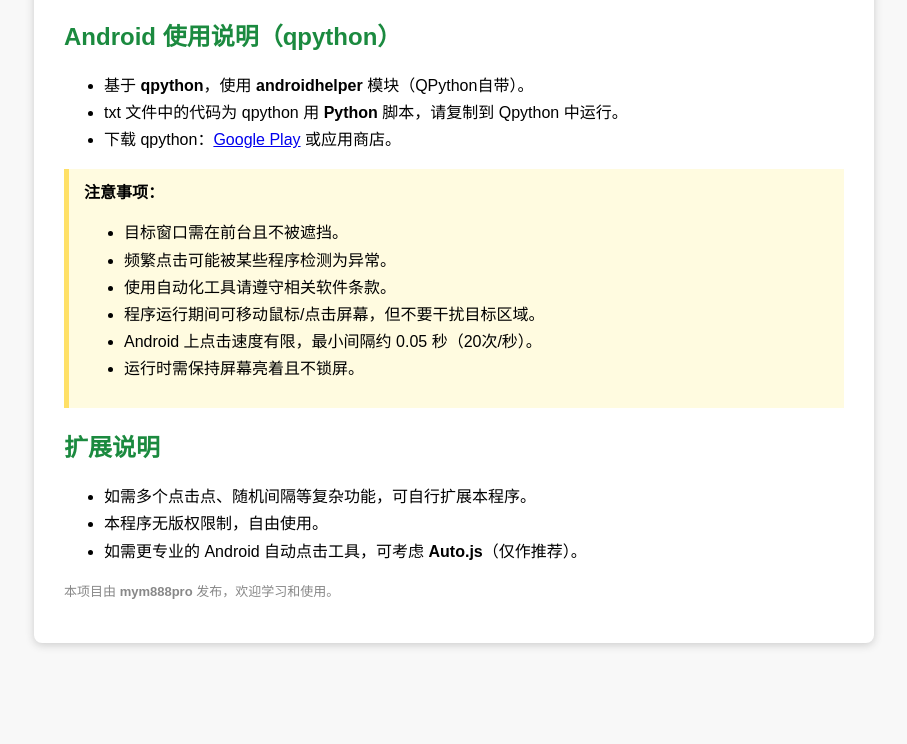
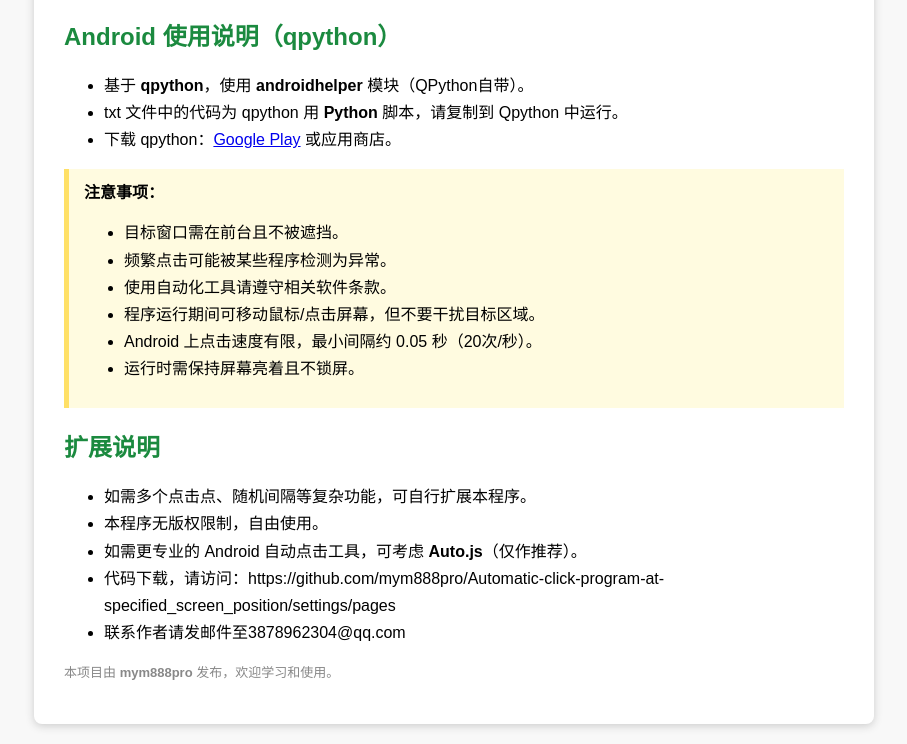
Before and after one commit to mym888pro/Automatic-click-program-at-specified_screen_position, a plain HTML site: page index.html in a window 1280 px wide. Shown: the part 591-1335 px from the top of the page, without its empty margins (186-1093 px from the left). Before the commit the page ends 1254 px from the top, so only its background shows below. Drawn offline with Linux system fonts and the light colour scheme.

Commit message:
Update index.html

```diff
--- a/index.html
+++ b/index.html
@@ -63,6 +63,8 @@
       <li>如需多个点击点、随机间隔等复杂功能，可自行扩展本程序。</li>
       <li>本程序无版权限制，自由使用。</li>
       <li>如需更专业的 Android 自动点击工具，可考虑 <b>Auto.js</b>（仅作推荐）。</li>
+      <li>代码下载，请访问：https://github.com/mym888pro/Automatic-click-program-at-specified_screen_position/settings/pages</li>
+      <li>联系作者请发邮件至3878962304@qq.com</li>
     </ul>
 
     <p style="font-size:13px;color:#888;">本项目由 <b>mym888pro</b> 发布，欢迎学习和使用。</p>
```
